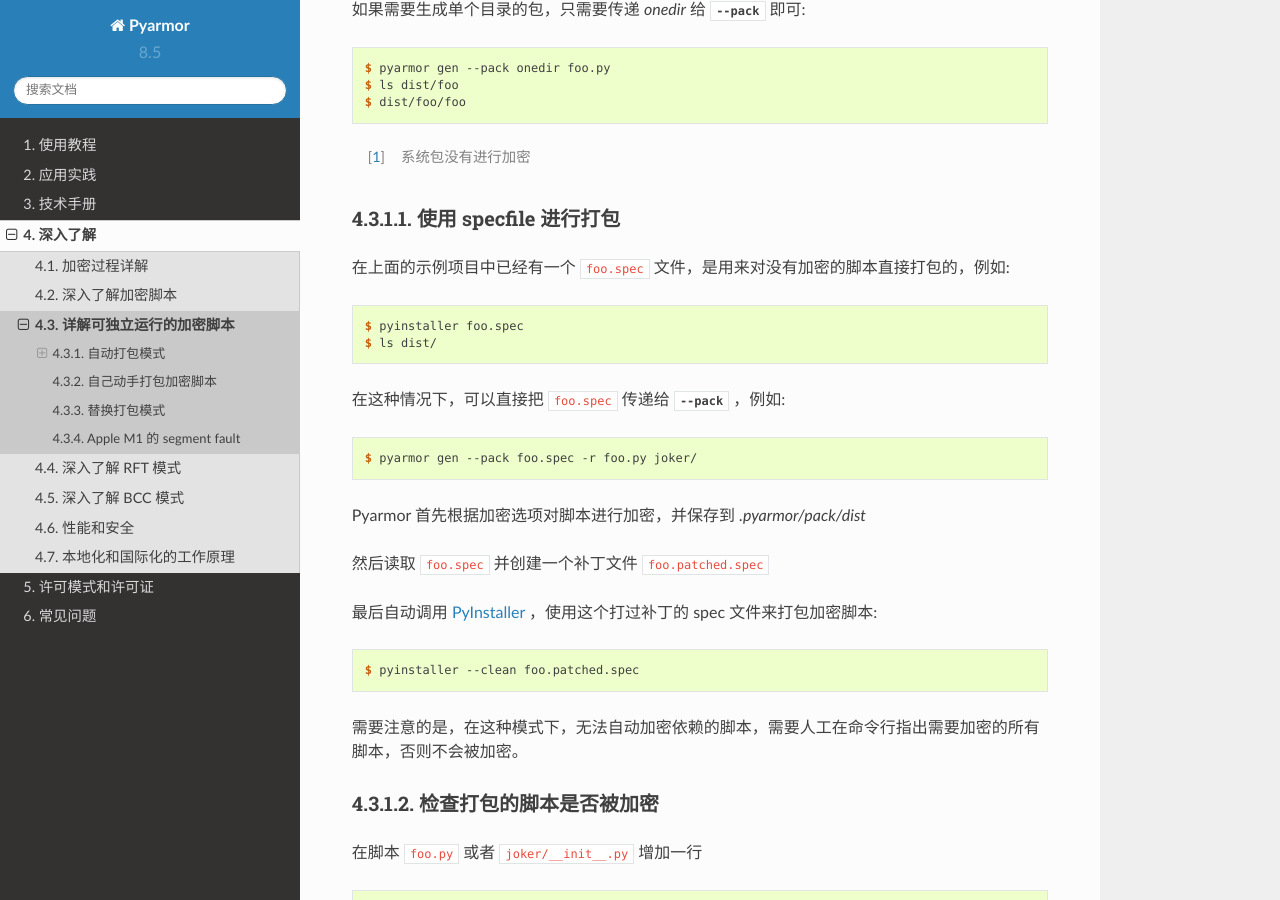
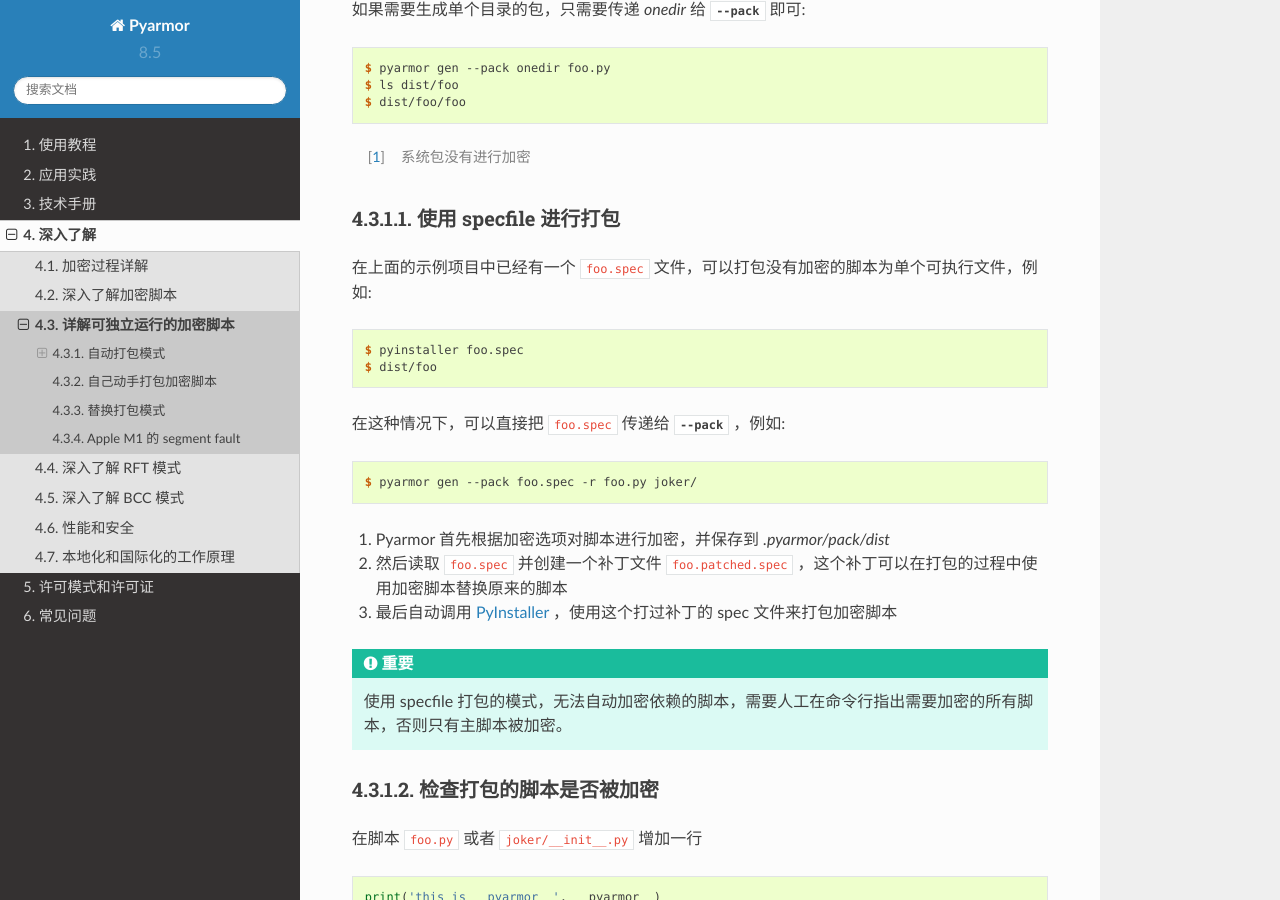
Before and after one commit to dashingsoft/pyarmor-docs-zh, a Sphinx documentation site: the page built from docs/topic/repack.rst, in a window 1280 px wide and 900 px high, scrolled down 1514 px. Built offline with Sphinx 7.4.7 and the Read the Docs theme 2.0.0, drawn with Linux system fonts in a browser that asks for light colours; some of the changed text lies outside the part shown.

Commit message:
Refine doc

```diff
--- a/docs/topic/repack.rst
+++ b/docs/topic/repack.rst
@@ -66,24 +66,22 @@ PyInstaller_ 需要通过分析脚本源代码找到所有的依赖模块和包
 使用 specfile 进行打包
 ----------------------
 
-在上面的示例项目中已经有一个 ``foo.spec`` 文件，是用来对没有加密的脚本直接打包的，例如::
+在上面的示例项目中已经有一个 ``foo.spec`` 文件，可以打包没有加密的脚本为单个可执行文件，例如::
 
     $ pyinstaller foo.spec
-    $ ls dist/
+    $ dist/foo
 
 在这种情况下，可以直接把 ``foo.spec``  传递给 :option:`--pack` ，例如::
 
     $ pyarmor gen --pack foo.spec -r foo.py joker/
 
-Pyarmor 首先根据加密选项对脚本进行加密，并保存到 `.pyarmor/pack/dist`
+1. Pyarmor 首先根据加密选项对脚本进行加密，并保存到 `.pyarmor/pack/dist`
+2. 然后读取 ``foo.spec`` 并创建一个补丁文件 ``foo.patched.spec`` ，这个补丁可以在打包的过程中使用加密脚本替换原来的脚本
+3. 最后自动调用 PyInstaller_ ，使用这个打过补丁的 spec 文件来打包加密脚本
 
-然后读取 ``foo.spec`` 并创建一个补丁文件 ``foo.patched.spec``
+.. important::
 
-最后自动调用 PyInstaller_ ，使用这个打过补丁的 spec 文件来打包加密脚本::
-
-    $ pyinstaller --clean foo.patched.spec
-
-需要注意的是，在这种模式下，无法自动加密依赖的脚本，需要人工在命令行指出需要加密的所有脚本，否则不会被加密。
+   使用 specfile 打包的模式，无法自动加密依赖的脚本，需要人工在命令行指出需要加密的所有脚本，否则只有主脚本被加密。
 
 检查打包的脚本是否被加密
 ------------------------
@@ -212,13 +210,14 @@ __ https://pyinstaller.org/en/stable/spec-files.html
 
     pyz = PYZ(a.pure, a.zipped_data, cipher=block_cipher)
 
-* 最后直接使用打过补丁的 ``foo.spec`` 来打包，同时使用选项 `--clean` 避免补丁因为缓存的文件而失效::
+* 最后直接使用打过补丁的 ``foo.spec`` 来打包，使用选项 `--clean` 避免补丁因为缓存的文件而失效::
 
     $ pyinstaller --clean foo.spec
 
 请根据你的具体情况，做如下修改
 
-* 使用实际目录替换 ``/path/to/src`` 和 ``/path/to/obfdist``
+* 使用实际目录替换 ``/path/to/src`` ，相对路径即可。例如当前路径，直接设置为空字符串
+* 使用实际目录替换 ``/path/to/obfdist`` ，相对路径即可
 * 使用实际名称替换 ``pyarmor_runtime_000000``
 * 如果是 Windows 系统，需要替换 ``pyarmor_runtime.so`` 为 ``pyarmor_runtime.pyd``
 
```
Also changed, not shown: other parts of docs/topic/repack.rst (+5 -5 lines).
